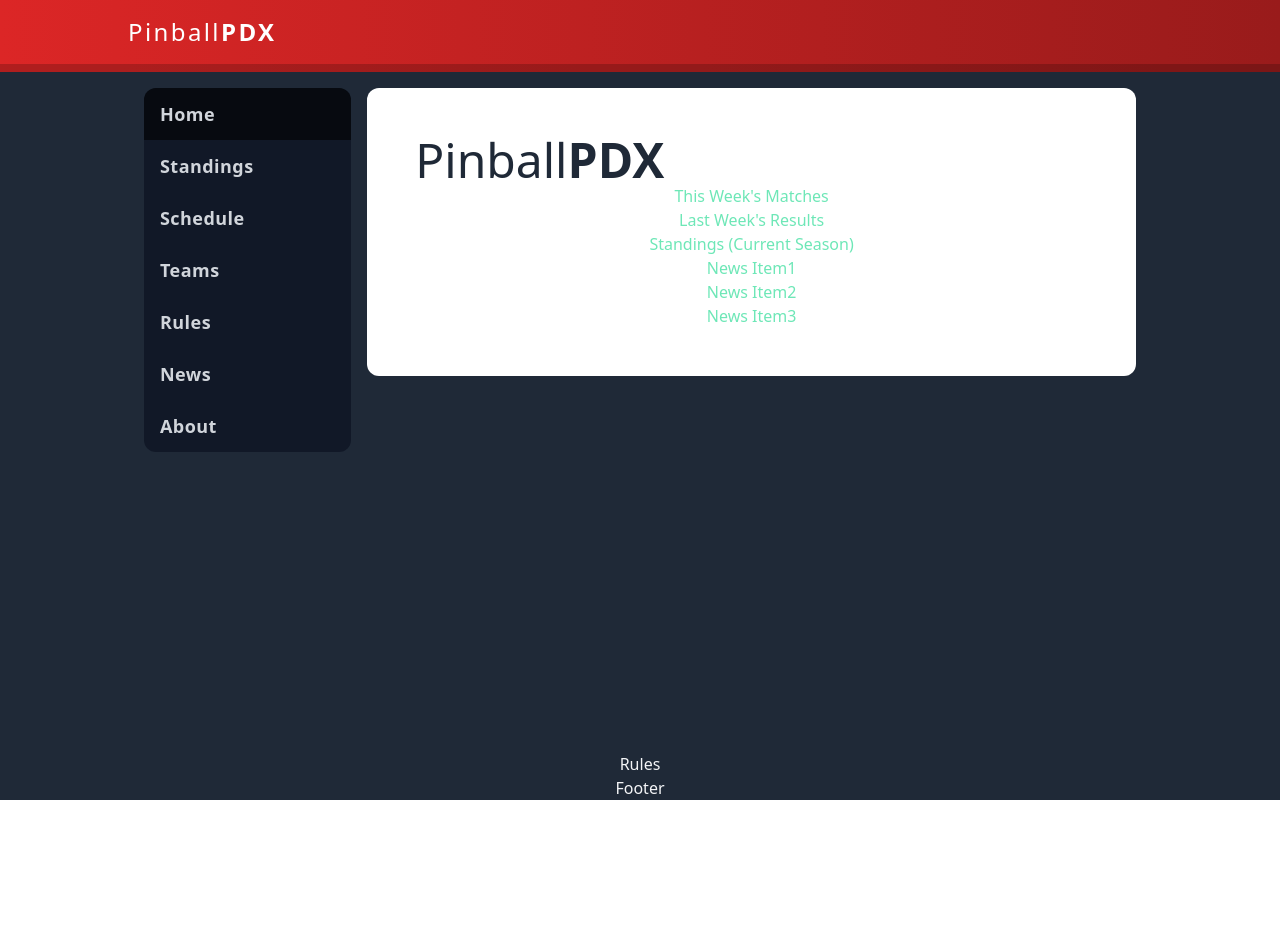
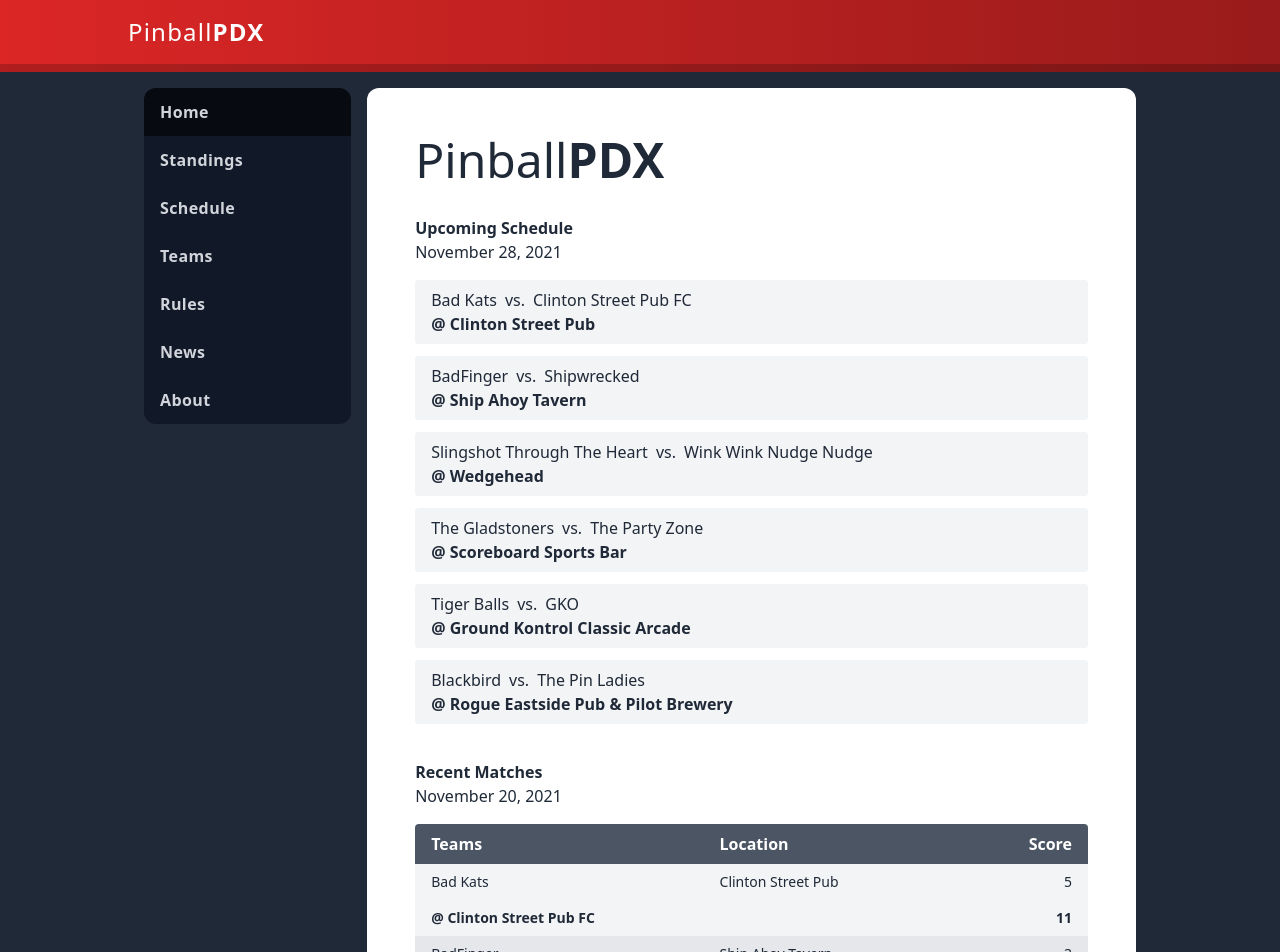
Before and after one commit to pinballpdx/pinballpdx-fe, a React (Create React App) app: page / in a window 1280 px wide. Shown: the top 952 px of the page. Before the commit the page ends 800 px from the top, so only its background shows below. Built offline with nearby package versions, Linux system fonts and the light colour scheme.

Commit message:
Add upcoming schedule and recent matches components with stub data

```diff
--- a/src/components/Header.jsx
+++ b/src/components/Header.jsx
@@ -34,7 +34,7 @@ const h1 = `
   text-left
   text-white
   font-semibold
-  tracking-widest
+  tracking-wider
   text-2xl
 `;
 
--- a/src/components/Home.jsx
+++ /dev/null
@@ -1,18 +0,0 @@
-import React from 'react';
-
-const Home = () => {
-  return <div className={div}>
-    <div>This Week's Matches</div>
-    <div>Last Week's Results</div>
-    <div>Standings (Current Season)</div>
-    <div>News Item1</div>
-    <div>News Item2</div>
-    <div>News Item3</div>
-  </div>;
-};
-
-const div = `
-  text-green-300
-`;
-
-export default Home;
--- /dev/null
+++ b/src/components/Home/Home.jsx
@@ -0,0 +1,24 @@
+import React from 'react';
+import WeekMatches from './WeekMatches';
+import WeekResults from './WeekResults';
+
+const Home = () => {
+  return (
+    <div className={div}>
+      <WeekMatches />
+      <WeekResults />
+      <div>Standings (Current Season)</div>
+      <div>News Item1</div>
+      <div>News Item2</div>
+      <div>News Item3</div>
+    </div>
+  );
+};
+
+const div = `
+  text-gray-800
+  text-left
+  py-4
+`;
+
+export default Home;
--- /dev/null
+++ b/src/components/Home/WeekMatches.jsx
@@ -0,0 +1,63 @@
+import React from 'react';
+import { thisWeekMatch } from '../../data/stubData.js';
+
+const WeekMatches = () => {
+  const matches = thisWeekMatch.map((match) => {
+    return (
+      <div className={div}>
+        <div className={teams}>
+          <span>{match.team1.name}</span>
+          <span className="mx-2">vs.</span>
+          <span>{match.team2.name}</span>
+        </div>
+        <span className={location}>{`@ ${match.location}`}</span>
+      </div>
+    );
+  });
+
+  return (
+    <section className={section}>
+      <h2 className={h2}>Upcoming Schedule</h2> November 28, 2021
+      <div className={outer}>{matches}</div>
+    </section>
+  );
+};
+
+const section = `
+  my-4
+  rounded-xl
+`;
+
+const h2 = `
+  font-bold
+`;
+
+const outer = `
+  my-4
+  w-full
+  rounded
+  flex
+  flex-col
+  gap-2
+`;
+
+const div = `
+  flex
+  flex-col
+  justify-between
+  mb-1
+  px-4
+  py-2
+  bg-gray-100
+  rounded
+`;
+
+const teams = `
+
+`;
+
+const location = `
+  font-semibold
+`;
+
+export default WeekMatches;
--- /dev/null
+++ b/src/components/Home/WeekResults.jsx
@@ -0,0 +1,101 @@
+import React from 'react';
+import { thisWeekMatch } from '../../data/stubData.js';
+
+const WeekResults = () => {
+  const matches = thisWeekMatch.map((match) => {
+    return (
+      <>
+        <tr className={match.team1.isWinner ? td + won : td}>
+          <td className={td}>
+            {match.team1.isHome ? (
+              <span className={span}>{`@ ${match.team1.name}`}</span>
+            ) : (
+              <span className={span}>{match.team1.name}</span>
+            )}
+          </td>
+          <td className={td + 'font-normal'}>{match.location}</td>
+          <td className={td + score}>{match.team1.score}</td>
+        </tr>
+        <tr className={match.team2.isWinner ? td + won : td}>
+          <td className={td}>
+            {match.team2.isHome ? (
+              <span className={span}>{`@ ${match.team2.name}`}</span>
+            ) : (
+              <span className={span}>{match.team2.name}</span>
+            )}
+          </td>
+          <td className={td}></td>
+          <td className={td + score}>{match.team2.score}</td>
+        </tr>
+      </>
+    );
+  });
+
+  return (
+    <section className={section + 'week-results'}>
+      <h2 className={h2}>Recent Matches</h2> November 20, 2021
+      <table className={table}>
+        <thead>
+          <tr>
+            <th className={th + 'w-1/2 rounded-tl'}>Teams</th>
+            <th className={th + 'w-1/2'}>Location</th>
+            <th className={th + 'w-2/12 text-right rounded-tr'}>Score</th>
+          </tr>
+        </thead>
+        <tbody>{matches}</tbody>
+      </table>
+    </section>
+  );
+};
+
+const section = `
+  my-8
+  rounded-xl
+`;
+
+const h2 = `
+  font-bold
+`;
+
+const table = `
+  table-fixed
+  my-4
+  bg-gray-100
+  w-full
+  rounded
+`;
+
+const score = `
+  text-right
+`;
+
+const td = `
+  py-2
+  px-4
+  text-sm
+`;
+
+const th = `
+  py-2
+  px-4
+  bg-gray-600
+  text-white
+  font-semibold
+`;
+
+const tr = `
+
+`;
+
+const stripe = `
+  bg-gray-200
+`;
+
+const won = `
+  font-bold
+`;
+
+const span = `
+`;
+
+export default WeekResults;
--- a/src/components/Main.jsx
+++ b/src/components/Main.jsx
@@ -1,5 +1,5 @@
 import React from 'react';
-import Home from './Home';
+import Home from './Home/Home';
 
 const Main = () => {
   return (
--- a/src/components/Nav.jsx
+++ b/src/components/Nav.jsx
@@ -16,7 +16,6 @@ const Nav = () => {
 };
 
 const li = `
-  text-lg
   w-full
   text-center
   lg:text-left
@@ -39,11 +38,11 @@ const active = `
 const ul = `
   flex
   justify-between
+  bg-gray-900
   lg:flex-col
-  my-4 ml-4
-  bg-gray-900
+  lg:my-4 lg:ml-4
   overflow-x-auto
-  rounded-xl
+  lg:rounded-xl
 `;
 
 export default Nav;
--- /dev/null
+++ b/src/data/stubData.js
@@ -0,0 +1,92 @@
+export const thisWeekMatch = [
+  {
+    location: 'Clinton Street Pub',
+    team1: {
+      name: 'Bad Kats',
+      isHome: false,
+      isWinner: false,
+      score: '5',
+    },
+    team2: {
+      name: 'Clinton Street Pub FC',
+      isHome: true,
+      isWinner: true,
+      score: '11',
+    },
+  },
+  {
+    location: 'Ship Ahoy Tavern',
+    team1: {
+      name: 'BadFinger',
+      isHome: false,
+      isWinner: false,
+      score: '3',
+    },
+    team2: {
+      name: 'Shipwrecked',
+      isHome: true,
+      isWinner: true,
+      score: '13',
+    },
+  },
+  {
+    location: 'Wedgehead',
+    team1: {
+      name: 'Slingshot Through The Heart',
+      isHome: false,
+      isWinner: false,
+      score: '4',
+    },
+    team2: {
+      name: 'Wink Wink Nudge Nudge',
+      isHome: true,
+      isWinner: true,
+      score: '12',
+    },
+  },
+  {
+    location: 'Scoreboard Sports Bar',
+    team1: {
+      name: 'The Gladstoners',
+      isHome: true,
+      isWinner: true,
+      score: '15',
+    },
+    team2: {
+      name: 'The Party Zone',
+      isHome: false,
+      isWinner: false,
+      score: '1',
+    },
+  },
+  {
+    location: 'Ground Kontrol Classic Arcade',
+    team1: {
+      name: 'Tiger Balls',
+      isHome: false,
+      isWinner: false,
+      score: '6',
+    },
+    team2: {
+      name: 'GKO',
+      isHome: true,
+      isWinner: true,
+      score: '10',
+    },
+  },
+  {
+    location: 'Rogue Eastside Pub & Pilot Brewery',
+    team1: {
+      name: 'Blackbird',
+      isHome: true,
+      isWinner: true,
+      score: '10',
+    },
+    team2: {
+      name: 'The Pin Ladies',
+      isHome: false,
+      isWinner: false,
+      score: '6',
+    },
+  },
+];
--- a/src/index.css
+++ b/src/index.css
@@ -2,3 +2,8 @@
 @tailwind base;
 @tailwind components;
 @tailwind utilities;
+
+.week-results tr:nth-child(4n + 3),
+.week-results tr:nth-child(4n + 4) {
+  background: #e5e7eb;
+}
```
